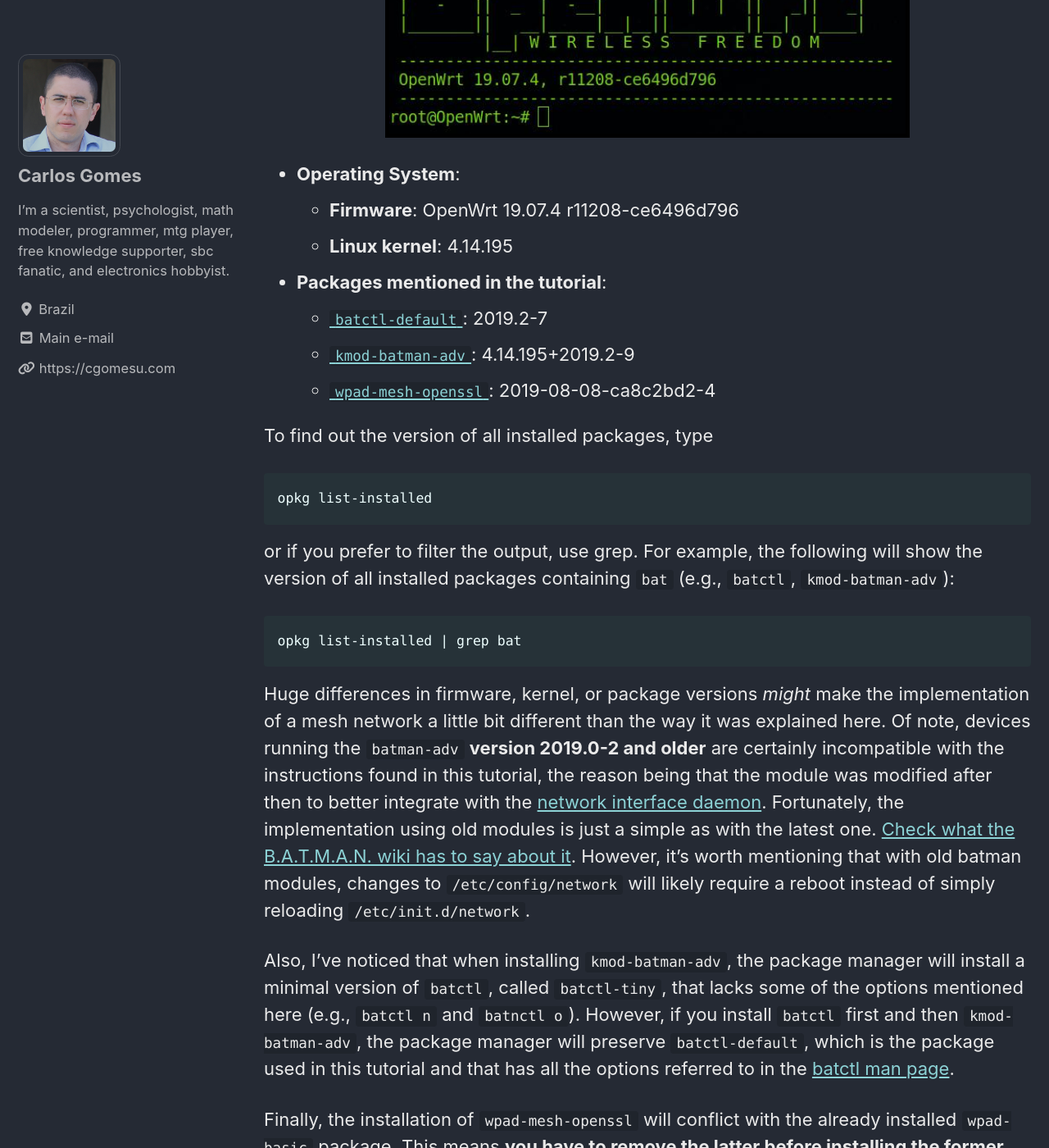
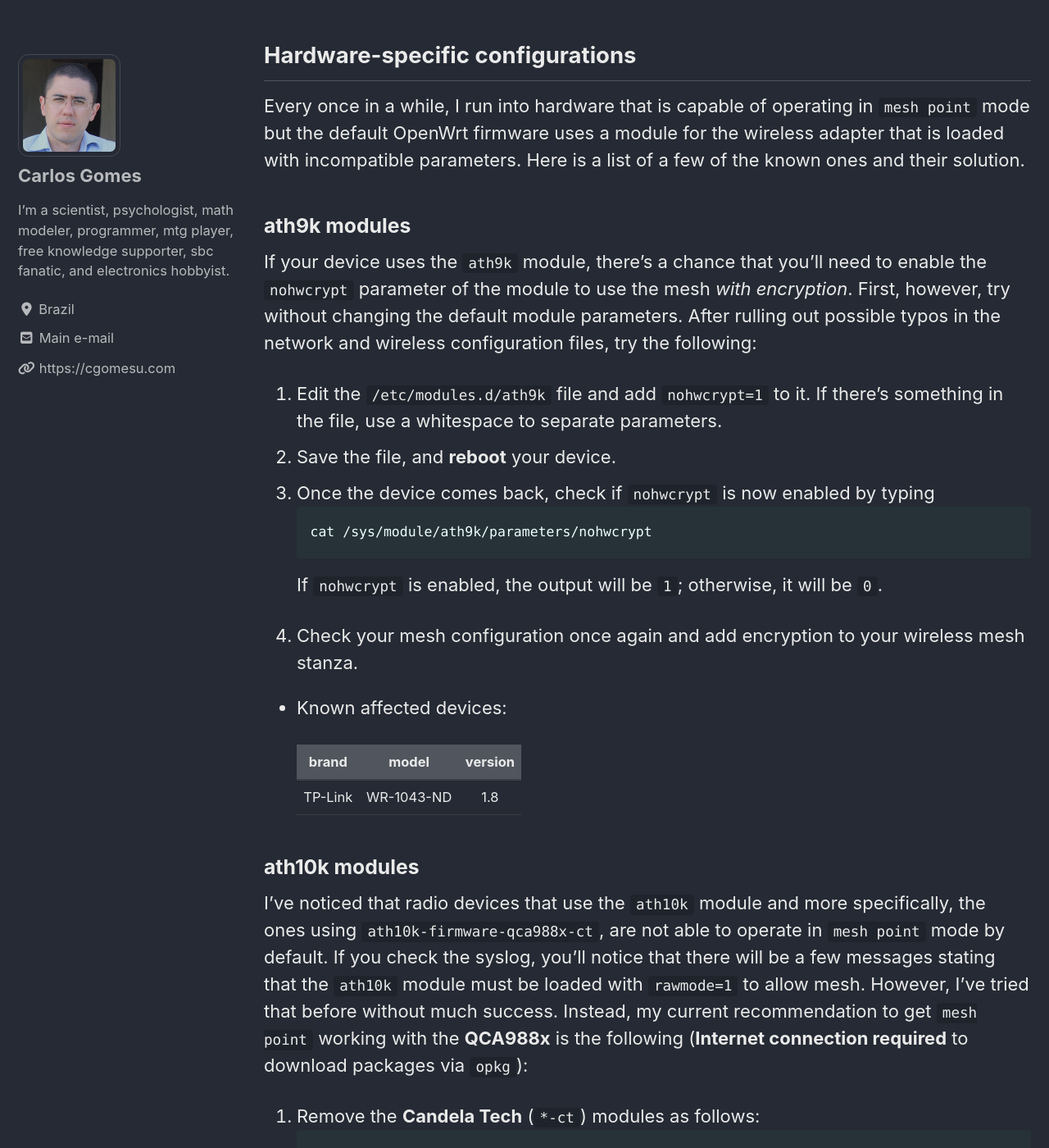
Before and after one commit to cgomesu/website, a Jekyll site: the page built from _posts/2020-11-24-Mesh-networking-openwrt-batman.md, in a window 1280 px wide and 1400 px high, scrolled down 13767 px. Shown: the whole window at 82% size. Built offline with Jekyll 4.4.1, drawn with Linux system fonts in a browser that asks for light colours; cached includes are drawn as plain includes; nearby versions of some CDN libraries; some of the changed text lies outside the part shown.

Commit message:
updated mesh networking post

````diff
--- a/_posts/2020-11-24-Mesh-networking-openwrt-batman.md
+++ b/_posts/2020-11-24-Mesh-networking-openwrt-batman.md
@@ -10,6 +10,10 @@ toc_label: "Table of Contents"
 toc_icon: "list"
 ---
 # Changelog
+**Jan 9th, 2021**, Update #2: Added instructions on how to automatically upgrade all installed packages with a single command.  This information is in [Updating and installing packages](#updating-and-installing-packages).
+{: .notice .notice--info }
+**Jan 9th, 2021**, Update #1: Added a new section about [hardware-specific configurations](#hardware-specific-configurations) that are sometimes required for enabling the `mesh point` mode of operation.
+{: .notice .notice--info }
 **Dec 7th, 2020**: Publication of the original guide
 {: .notice .notice--info }
 
@@ -166,6 +170,46 @@ As mentioned before, even if the existing/on-board radio of your SBC/laptop/PC/s
 [![Alfa AWUS036NH](/assets/posts/2020-11-24-mesh-networking-openwrt-batman/AWUS036NH.jpg){:.PostImage}](/assets/posts/2020-11-24-mesh-networking-openwrt-batman/AWUS036NH.jpg)
 
 **All that said**, most home users will be **just fine with a cheapo, used, old, single-band router**.  For a brand reference, TP-Link has good and affordable devices that can be used in a mesh networking project without issues.  If you're new to this, start from here (small, simple) and think about efficiency over power.  You don't need to drive a Lamborghini to get a snack at the grocery store.
+
+## Hardware-specific configurations
+Every once in a while, I run into hardware that is capable of operating in `mesh point` mode but the default OpenWrt firmware uses a module for the wireless adapter that is loaded with incompatible parameters.  Here is a list of a few of the known ones and their solution.
+
+### ath9k modules
+If your device uses the `ath9k` module, there's a chance that you'll need to enable the `nohwcrypt` parameter of the module to use the mesh *with encryption*.  First, however, try without changing the default module parameters.  After rulling out possible typos in the network and wireless configuration files, try the following:
+1. Edit the `/etc/modules.d/ath9k` file and add `nohwcrypt=1` to it.  If there's something in the file, use a whitespace to separate parameters.
+2. Save the file, and **reboot** your device.
+3. Once the device comes back, check if `nohwcrypt` is now enabled by typing
+   ```
+   cat /sys/module/ath9k/parameters/nohwcrypt
+   ```
+   If `nohwcrypt` is enabled, the output will be `1`; otherwise, it will be `0`.
+4. Check your mesh configuration once again and add encryption to your wireless mesh stanza.
+
+* Known affected devices:
+
+  | brand | model | version |
+  |:---:|:---:|:---:|
+  | TP-Link | WR-1043-ND | 1.8 |
+
+### ath10k modules
+I've noticed that radio devices that use the `ath10k` module and more specifically, the ones using `ath10k-firmware-qca988x-ct`, are not able to operate in `mesh point` mode by default.  If you check the syslog, you'll notice that there will be a few messages stating that the `ath10k` module must be loaded with `rawmode=1` to allow mesh.  However, I've tried that before without much success.  Instead, my current recommendation to get `mesh point` working with the **QCA988x** is the following (**Internet connection required** to download packages via `opkg`):
+1. Remove the **Candela Tech** (`*-ct`) modules as follows:
+   ```
+   opkg remove ath10k-firmware-qca988x-ct kmod-ath10k-ct
+   ```
+2. Install the non-ct modules:
+   ```
+   opkg update && opkg install ath10k-firmware-qca988x kmod-ath10k
+   ```
+3. Reboot your device and then check the status of your mesh network.
+
+* Known affected devices:
+
+  | brand | model | version |
+  |:---:|:---:|:---:|
+  | TP-Link | Archer C7 | 2.0 |
+  | TP-Link | Archer C7 (US) | 2.0 |
+
 
 [top](#){: .btn .btn--light-outline .btn--small}
 
@@ -357,7 +401,11 @@ If it all looks good, it's time to **update the package list**, as follows
 opkg update
 ```
 
-(*Optional*: Upgrade all installed packages. Type `opkg list-upgradable` to find which packages can be upgraded and then `opkg upgrade PKG`, in which `PKG` is the package name.  If `opkg list-upgradable` run into memory issues, try commenting out a few lines in `/etc/opkg/distfeeds.conf` and try again.)
+*Optional*. Upgrade all installed packages. Type `opkg list-upgradable` to find which packages can be upgraded and then `opkg upgrade PKG`, in which `PKG` is the package name.  If `opkg list-upgradable` run into memory issues, try commenting out a few lines in `/etc/opkg/distfeeds.conf` and try again. Alternatively, it's possible to use the following command to automatically upgrade all packages at once, per the [opkg openwrt wiki examples](https://openwrt.org/docs/guide-user/additional-software/opkg#examples):
+```
+opkg list-upgradable | cut -f 1 -d ' ' | xargs opkg upgrade
+```
+**Be careful with mass upgrades though**, especially if you're running a device with limited memory.  You might end up even bricking your device.
 
 Now, let's install the mesh-related packages and remove conflicting packages.  First, remove `wpad-basic` with
 
@@ -375,7 +423,7 @@ Make sure there are no error messages and if there are, troubleshoot them before
 
 Remove the connection that gave your device temporary access to the Internet.  Then, **reboot** (type `reboot` in the terminal) and restart the SSH session with your laptop/PC still connected to the device via cable.
 
-If you're using the **TP-Link WR1043ND v1.x** in your mesh project, you'll need to enable the `nohwcrypt` parameter of the `ath9k` module to use the mesh with encryption.  To enable `nohwcrypt`, edit `/etc/modules.d/ath9k` and add `nohwcrypt=1` to it (if there's already something in the file, use whitespaces to separate parameters), save the file, and **reboot**. Then, check if `nohwcrypt` is now enabled with `cat /sys/module/ath9k/parameters/nohwcrypt`. If it is enabled, the output will be `1`; otherwise, it will be `0`. (If your device also has **`ath9k`** and you experience connectivity issues when using encryption with the mesh network, then you might want to try this solution as well.)
+If you're using the **TP-Link WR1043ND v1.x** in your mesh project, take a look at my previous note about the [ath9k module](#ath9k-modules) in the [hardware section](#hardware).  In brief, if you have issues running the mesh with encryption, then you have to enable the `nohwcrypt` parameter of the `ath9k` module.
 {: .notice .notice--warning }
 
 ## Mesh node basic config
````
Also changed, not shown: 5 other files.
